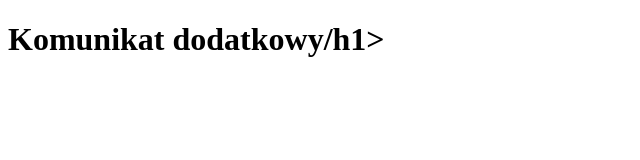
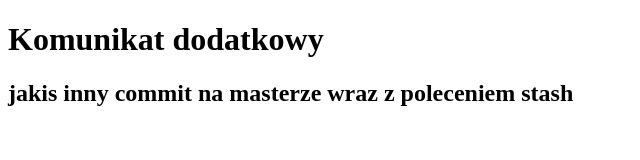
Before and after one commit to testowy7/test3rd, a plain HTML site: page index.html in a window 1280 px wide. Shown: the whole page, without its empty margins (0-640 px from the left). Drawn offline with Linux system fonts and the light colour scheme.

Commit message:
created app.js

```diff
--- a/index.html
+++ b/index.html
@@ -8,7 +8,8 @@
 </head>
 
 <body>
-    <h1>Komunikat dodatkowy/h1>
+    <h1>Komunikat dodatkowy</h1>
+    <h2>jakis inny commit na masterze wraz z poleceniem stash</h2>
 </body>
 
 </html>
--- /dev/null
+++ b/index.js
@@ -0,0 +1 @@
+console.log(object);
```
